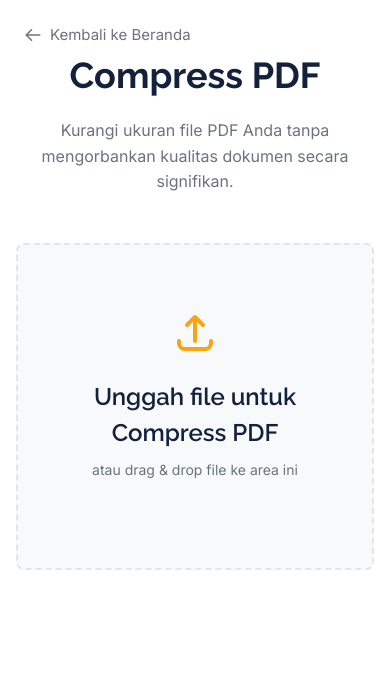
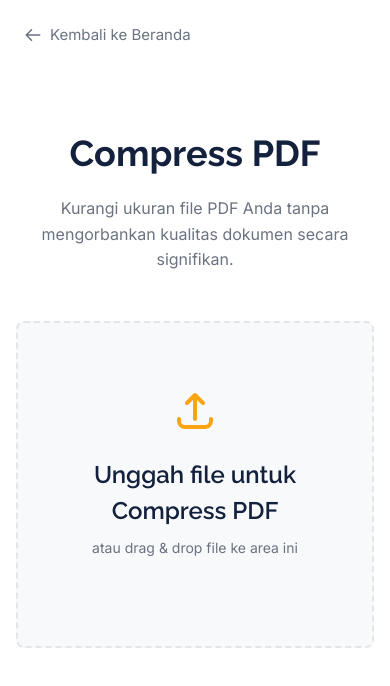
Before and after one commit to Josephinto310704/nieldoc, a Next.js app: page /compress-pdf in a window 390 px wide. Shown: the top 686 px of the page. Built offline with nearby package versions, Linux system fonts and the light colour scheme.

Commit message:
style: center and adjust vertical alignment of tool pages for mobile

```diff
--- a/app/[tool]/page.module.css
+++ b/app/[tool]/page.module.css
@@ -1,21 +1,24 @@
 .container {
   min-height: 100vh;
   display: flex;
-  align-items: flex-start;
+  flex-direction: column;
+  align-items: center;
   justify-content: center;
   position: relative;
-  padding: 48px 16px;
+  padding: 80px 16px 48px;
   box-sizing: border-box;
 }
 
 .main {
   max-width: 800px;
   width: 100%;
+  margin-top: -70px;
 }
 
 .mainWide {
   max-width: 1600px;
   width: 100%;
+  margin-top: -70px;
 }
 
 .header {
```
